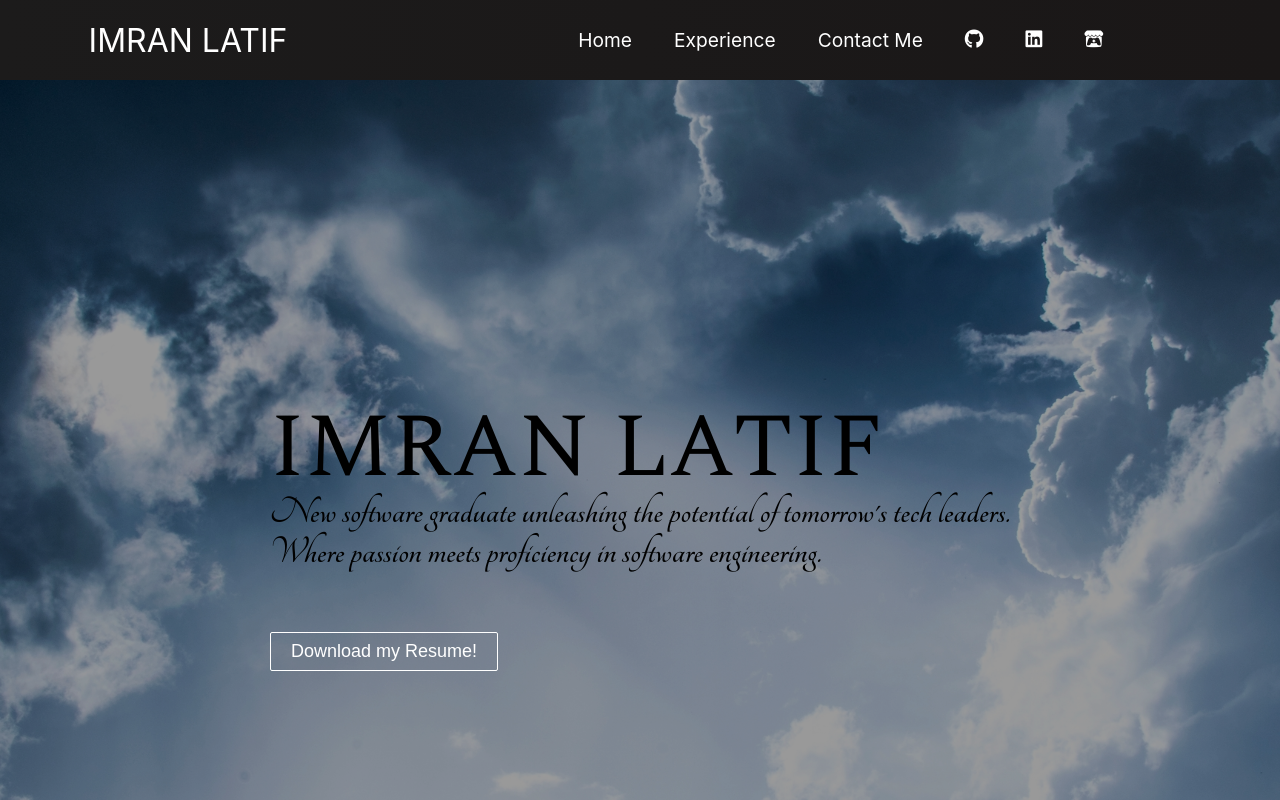
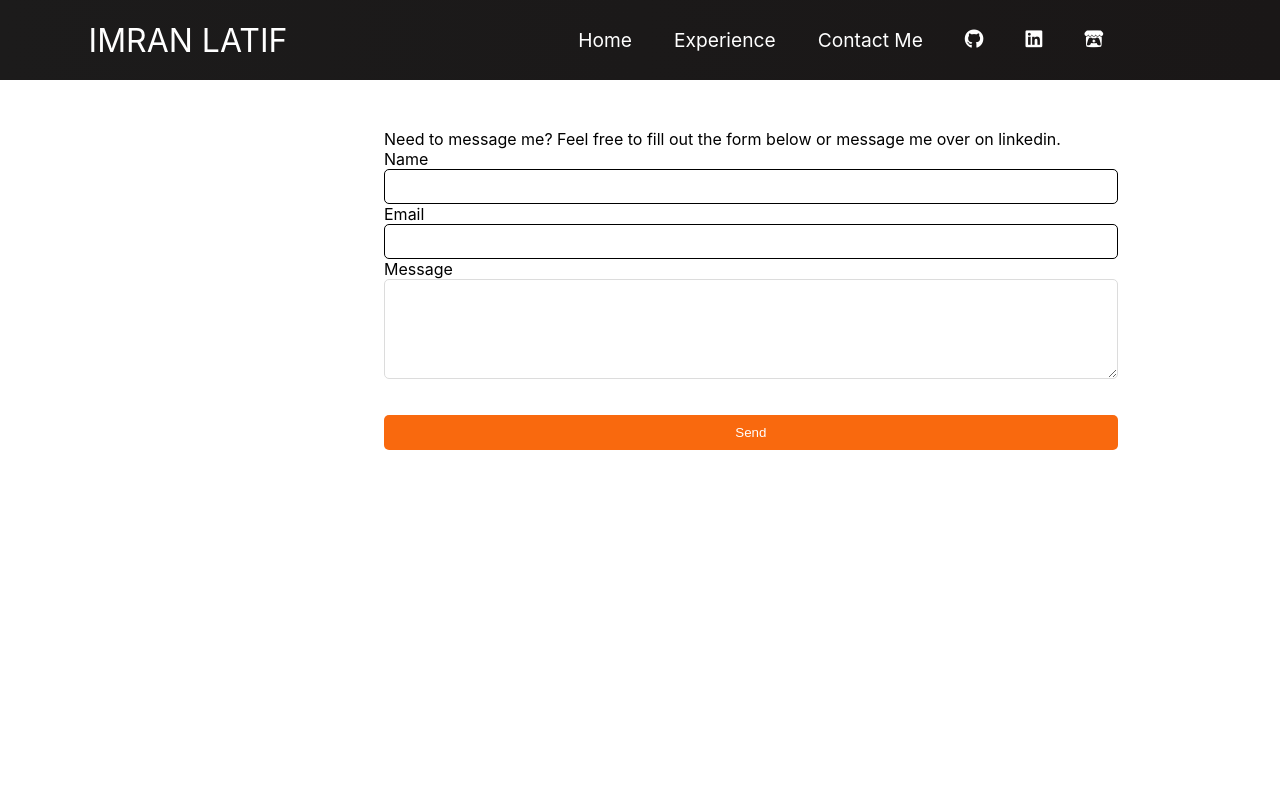
Before and after one commit to imran1503/IL_Web_Resume, a React (Create React App) app in the folder resume/: page /contact in a window 1280 px wide. Shown: the top 800 px of the page. Built offline with nearby package versions, Linux system fonts and the light colour scheme.

Commit message:
Iterated on Contact form and homepage

```diff
--- a/resume/src/Components/AboutMe.js
+++ b/resume/src/Components/AboutMe.js
@@ -17,18 +17,20 @@ function aboutMe(){
                         <td className="AMCell">
                             <p>
                                 <strong>
-                                    During my time at Carleton University, where I completed my degree in Software Engineering amid the challenges posed by the COVID era, I honed a diverse set of skills: <br/>
+                                Hi I'm Imran Latif and I graduated from Carleton University in 2023 with a degree in software engineering!
+                                My interests are in Back End Engineering and I love to create efficent databases and algorithms.
+                                I'm interested in all junior software engineering roles. I have been using Open Source technologies for a while network.
+                                As I transition into the professional sphere, I bring a potent combination of technical prowess, resilience, and a proactive approach to learning, making me an ideal candidate for roles that demand versatility and innovation.<br/>
+                                <br/>During my time at Carleton University, where I completed my degree in Software Engineering amid the challenges posed by the COVID era, I honed a diverse set of skills: <br/>
                                 </strong>
                                 <br/>
-                                - Academic Excellence: Showcased strong theoretical foundation through successful completion of the Software Engineering degree.<br/>
-                                - Programming Skills: Proficent in Java and Python, with a solid understanding of algorithmic complexities and modern software design principles.<br/>
-                                - Adaptability: Thrived in the challenges of remote learning during COVID-19, honing adaptability and problem-solving skills.<br/>
-                                - Open-Source Contributions: Actively engaged in impactful open-source projects, collaborating with diverse teams to deliver tangible results.<br/>
-                                - Web Technologies: Explored and mastered web development technologies, contributing to open-source initiatives focused on enhancing user experiences.<br/>
-                                - Proactive Learner: Committed to continuous learning, staying abreast of emerging technologies to remain at the forefront of the dynamic tech landscape.<br/>
+                                &emsp;❖ Academic Excellence: Showcased strong theoretical foundation through successful completion of the Software Engineering degree.<br/>
+                                &emsp;❖ Programming Skills: Proficent in Java and Python, with a solid understanding of algorithmic complexities and modern software design principles.<br/>
+                                &emsp;❖ Adaptability: Thrived in the challenges of remote learning during COVID-19, honing adaptability and problem-solving skills.<br/>
+                                &emsp;❖ Open-Source Contributions: Actively engaged in impactful open-source projects, collaborating with diverse teams to deliver tangible results.<br/>
+                                &emsp;❖ Web Technologies: Explored and mastered web development technologies, contributing to open-source initiatives focused on enhancing user experiences.<br/>
+                                &emsp;❖ Proactive Learner: Committed to continuous learning, staying abreast of emerging technologies to remain at the forefront of the dynamic tech landscape.<br/>
                                 <br/>
-                                As I transition into the professional sphere, I bring a potent combination of technical prowess, resilience, and a proactive approach to learning, making me an ideal candidate for roles that demand versatility and innovation.<br/>
-
                             </p>
                         </td>
 
--- /dev/null
+++ b/resume/src/Components/ContactMeHeroSection.js
@@ -0,0 +1,23 @@
+import React from 'react';
+import './Button.css'
+import './ContactMeHeroSection.css'
+import '../App.css'
+import { Link } from 'react-router-dom';
+import { Button } from '../Components/Button.js';
+
+function ContactMeHeroSection(){
+    return(
+        <div className='ContactMe-hero-container'>
+            {/* if you want a video: <video src='' autoPlay loop muted/> */}
+            <div className="banner-text">
+
+                <h3 className='subheadline'>
+                    <strong>Contact Me</strong>
+                </h3>
+                <p>Need to message me? Feel free to fill out the form below or message me over on linkedin.</p>
+
+            </div>
+        </div>
+    );
+}
+export default ContactMeHeroSection;
--- a/resume/src/Components/ContactUs.css
+++ b/resume/src/Components/ContactUs.css
@@ -1,5 +1,17 @@
+.ContactFormSection{
+  justify-content: center;
+  /* background: url('../../public/images/HeroBGTest.png') center center/cover no-repeat   ; */
+  background-color: rgb(255, 255, 255);
+}
+.header{
+  justify-content: center;
+  padding-left:30%
+}
 
-
+.subheadline{
+  margin-bottom: 10px;
+  padding-left:20%
+}
 
 .ContactMeForm {
   display: flex;
@@ -8,17 +20,18 @@
   width: 100%;
   justify-self: center;
   font-size: 16px;
+  padding-left: 30%;
 
   input {
     width: 100%;
     height: 35px;
-      padding: 7px;
+
     outline: none;
     border-radius: 5px;
-      border: 1px solid rgb(220, 220, 220);
+    border: 1px solid rgb(0, 0, 0);
 
     &:focus {
-        border: 2px solid rgba(0, 206, 158, 1);
+      border: 2px solid rgb(116, 204, 184);
     }
   }
 
--- a/resume/src/Components/ContactUs.js
+++ b/resume/src/Components/ContactUs.js
@@ -1,7 +1,7 @@
 import React, { useRef } from "react";
 import emailjs from "@emailjs/browser";
 import "./ContactUs.css";
-
+import { Button } from './Button';
 // npm i @emailjs/browser
 
 const ContactForm = () => {
@@ -29,6 +29,15 @@ const ContactForm = () => {
   };
 
   return (
+    <>
+      <div className="header">
+
+
+        <h3 className='subheadline'>
+            <strong>Contact Me</strong>
+        </h3>
+        <p>Need to message me? Feel free to fill out the form below or message me over on linkedin.</p>
+      </div>
       <div className="ContactMeForm">
         <form ref={form} onSubmit={sendEmail}>
           <label>Name</label>
@@ -40,6 +49,7 @@ const ContactForm = () => {
           <input type="submit" value="Send" />
         </form>
       </div>
+    </>
   );
 };
 
--- a/resume/src/Components/HeroSection.css
+++ b/resume/src/Components/HeroSection.css
@@ -1,6 +1,6 @@
 .hero-container{
     /* where you put your image */
-    background: url('../../public/images/heroBG3.jpg') center center/cover no-repeat   ;
+    background: url('../../public/images/heroBG4.jpg') center center/cover no-repeat   ;
     height: 100vh;
     width: 100%;
     display: flex;
@@ -18,14 +18,14 @@
 }
 .headline{
     font: 90px/1.1em Spectral, sans-serif;
-    color: black;
+    color: rgb(255, 255, 255);
     margin-top: 110px;
-    margin-left: 0%;
+    margin-left: -28%;
     margin-bottom: -6px;
 
 }
 .subheadline {
-    color: black;
+    color: rgb(255, 255, 255);
     font-size: 40px;
     margin-top: -1px;
     /*font-family: "Parisienne", cursive ;*/
@@ -33,7 +33,7 @@
     font-weight: 400;
     font-style: normal;
     margin-bottom: 60px;
-    margin-left: 0%;
+    margin-left: -48%;
 }
 
 .subheadline-btn {
--- a/resume/src/Components/pages/Contact.js
+++ b/resume/src/Components/pages/Contact.js
@@ -1,15 +1,15 @@
 import '../../App.css'
-import HeroSection from '../HeroSection'
-import AboutMe from '../AboutMe'
+
 import React from 'react';
 import ContactForm from '../ContactUs';
 import "../ContactUs.css";
+import ContactMeHeroSection from '../ContactMeHeroSection';
 function Contact(){
     return(
         <>
-            <div>
-                <HeroSection/>
-            </div>
+{/*             <div>
+                <ContactMeHeroSection/>
+            </div> */}
             <div className='ContactFormSection'>
 
                 <ContactForm/>
```
Also changed, not shown: resume/public/images/heroBG4.jpg (added), resume/src/Components/ContactMeHeroSection.css (added), 1 other file (tests, documents, lock files or other folders). Lines whose indentation alone changed are shown as unchanged.
